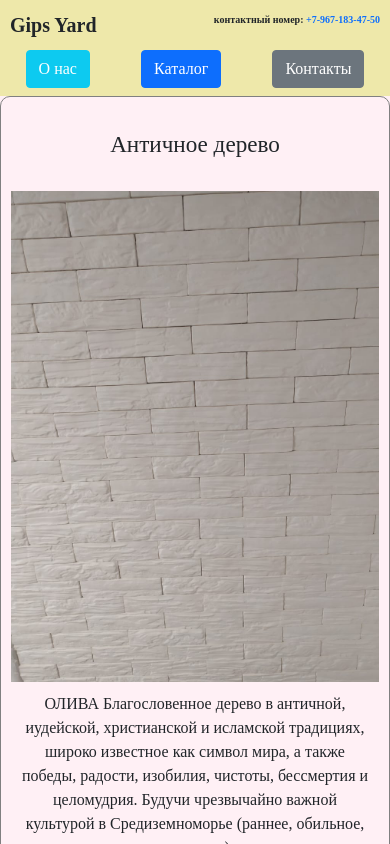
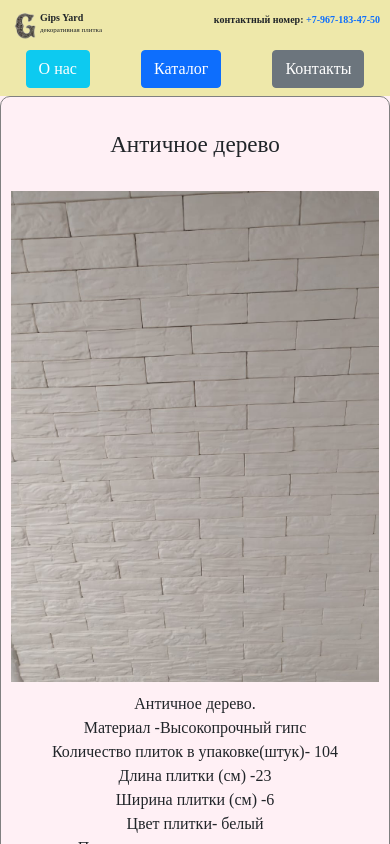
Before and after one commit to ozzbabym/gipsYard, a React (Create React App) app: page /#/catalog in a window 390 px wide. Shown: the top 844 px of the page. Built offline with nearby package versions, Linux system fonts and the light colour scheme; a web font is replaced by a local one.

Commit message:
add Label

```diff
--- a/src/App.css
+++ b/src/App.css
@@ -1,8 +1,10 @@
 body{
   background-color: #FFF0F5;
+
 }
 .App {
   font-family: 'New Tegomin', serif;
+  white-space: pre-line;
 }
 .footer {
   width: 100%;
--- a/src/components/Header/Header.css
+++ b/src/components/Header/Header.css
@@ -11,11 +11,22 @@
    justify-content: space-between;
    padding: 10px 10px;
 }
+
+.numberPhone img {
+    width: 50px;
+    float: left;
+}
+
+.brand{
+    display: grid;
+    margin-top: 0px;
+}
+
 .numberPhone :nth-child(1){
     font-size: 30px;
  }
 .numberPhone :nth-child(2) b{
-    font-size: 15px;
+    font-size: 20px;
  }
 .numberPhone :nth-child(2) a{
     font-size: 15px;
@@ -44,7 +55,9 @@
     left: 60%;
     border-radius: 10px;
 }
-
+.underbrand{
+    font-size: 10px;
+}
 @media (max-width: 800px) {
     .modal {
         left: 30%;
@@ -53,9 +66,19 @@
     .numberPhone :nth-child(1){
         font-size: 20px;
      }
+    .brand{
+        display: grid;
+        margin-top: 5px;
+    }
+    .numberPhone :nth-child(2) b{
+        font-size: 18px;
+     }
+     .underbrand{
+        font-size: 9px;
+    }
 }
 
-@media (max-width: 420px) {
+@media (max-width: 470px) {
     .modal {
         left: 0;
         width: 100%;
@@ -75,6 +98,31 @@
     .numberPhone :nth-child(2) a{
         font-size: 10px;
      }
+     .numberPhone :nth-child(1){
+        font-size: 13px;
+     }
+     .numberPhone img {
+         width: 30px;
+     }
+     .brand{
+        display: grid;
+        margin-top: 0px;
+    }
+    .underbrand{
+        font-size: 7px;
+    }
+}
+
+@media (max-width: 320px) {
+    .numberPhone :nth-child(1){
+        font-size: 13px;
+     }
+     .numberPhone img {
+         width: 30px;
+     }
+     .underbrand{
+        font-size: 7px;
+    }
 }
 
 .modal__container {
--- a/src/components/Header/Header.jsx
+++ b/src/components/Header/Header.jsx
@@ -3,6 +3,7 @@ import './Header.css'
 import $ from 'jquery'
 import x from '../../img/X.png'
 import { NavLink } from 'react-router-dom'
+import G from '../../img/GipsYard.png'
 
 export default function Header() {
 
@@ -14,7 +15,11 @@ export default function Header() {
         <div className="header">
             <div className="numberPhone">
                 <div>
-                    <b>Gips Yard</b>
+                    <img src={G} alt="картинка"/>
+                    <div className="brand">
+                        <b>Gips Yard</b>
+                        <div className='underbrand'>декоративная плитка</div>
+                    </div>
                 </div>
                 <div>
                     <b>контактный номер: <a href="tel:+79671834750">+7-967-183-47-50</a></b>
--- a/src/components/catalog/catalogItems.js
+++ b/src/components/catalog/catalogItems.js
@@ -8,25 +8,49 @@ import oldStoneLittle from '../../img/oldStoneLittle490.jpeg'
 export const catalogItems = [
     {   id: 1,
         img: antichnoe,
-        description: 'ОЛИВА Благословенное дерево в античной, иудейской, христианской и исламской традициях, широко известное как символ мира, а также победы, радости, изобилия, чистоты, бессмертия и целомудрия. Будучи чрезвычайно важной культурой в Средиземноморье (раннее, обильное, длительное плодоношение), олива считалась священным деревом в Древней Греции, атрибутом воинственной богини Афины.',
+        description: `Античное дерево.
+        Материал -Высокопрочный гипс
+        Количество плиток в упаковке(штук)- 104
+        Длина плитки  (см) -23
+        Ширина плитки (см) -6
+        Цвет плитки- белый
+        Приминание - внутренняя отделка`,
         price: 650 ,
         title: 'Античное дерево'
     },
     {   id: 2,
         img: rvaniySlanec,
-        description: 'ОЛИВА Благословенное дерево в античной, иудейской, христианской и исламской традициях, широко известное как символ мира, а также победы, радости, изобилия, чистоты, бессмертия и целомудрия. Будучи чрезвычайно важной культурой в Средиземноморье (раннее, обильное, длительное плодоношение), олива считалась священным деревом в Древней Греции, атрибутом воинственной богини Афины.',
+        description: `Рваный сланец.
+        Материал -Высокопрочный гипс
+        Количество плиток в упаковке(штук)- 30
+        Длина плитки  (см) -37
+        Ширина плитки (см) -9.5
+        Цвет плитки- белый
+        Приминание - внутренняя отделка`,
         price: 750,
         title: 'Рваный сланец'
     },
     {   id: 3,
         img: oldStone,
-        description: 'ОЛИВА Благословенное дерево в античной, иудейской, христианской и исламской традициях, широко известное как символ мира, а также победы, радости, изобилия, чистоты, бессмертия и целомудрия. Будучи чрезвычайно важной культурой в Средиземноморье (раннее, обильное, длительное плодоношение), олива считалась священным деревом в Древней Греции, атрибутом воинственной богини Афины.',
+        description: `Старый кирпич
+        Материал -Высокопрочный гипс
+        Количество плиток в упаковке(штук)- 64
+        Длина плитки  (см) -29
+        Ширина плитки (см) -6.5
+        Цвет плитки- белый
+        Приминание - внутренняя отделка`,
         price: 670,
         title: 'Старый камень'
     },
     {   id: 4,
         img: oldStoneLittle,
-        description: 'ОЛИВА Благословенное дерево в античной, иудейской, христианской и исламской традициях, широко известное как символ мира, а также победы, радости, изобилия, чистоты, бессмертия и целомудрия. Будучи чрезвычайно важной культурой в Средиземноморье (раннее, обильное, длительное плодоношение), олива считалась священным деревом в Древней Греции, атрибутом воинственной богини Афины.',
+        description: `Старый кирпич (малый)
+        Материал -Высокопрочный гипс
+        Количество плиток в упаковке(штук)- 124
+        Длина плитки  (см) -18
+        Ширина плитки (см) -4.5
+        Цвет плитки- белый
+        Приминание - внутренняя отделка`,
         price: 490,
         title: 'Старый камень маленький'
     },
```
Also changed, not shown: src/img/GipsYard.png (added).
